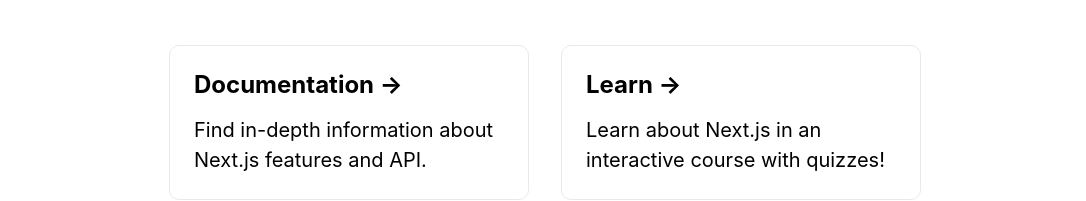
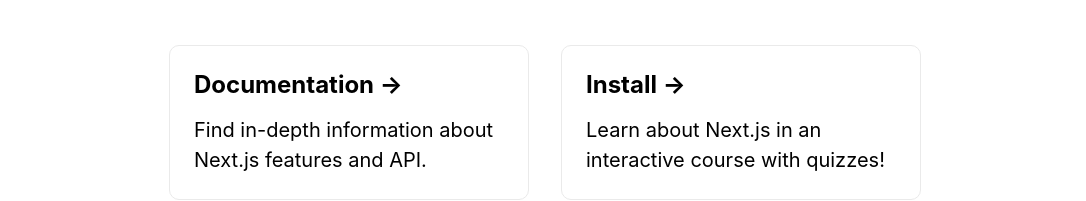
Before and after one commit to xiaowuc2/cognopy.github.io, a Next.js app: page / in a window 1280 px wide. Shown: the part 257-458 px from the top of the page, without its empty margins (95-1181 px from the left). Built offline with nearby package versions, Linux system fonts and the light colour scheme.

Commit message:
Update index.js

```diff
--- a/pages/index.js
+++ b/pages/index.js
@@ -26,7 +26,7 @@
           </a>
 
           <a href="https://nextjs.org/learn" className={styles.card}>
-            <h3>Learn &rarr;</h3>
+            <h3>Install &rarr;</h3>
             <p>Learn about Next.js in an interactive course with quizzes!</p>
           </a>
 
```
